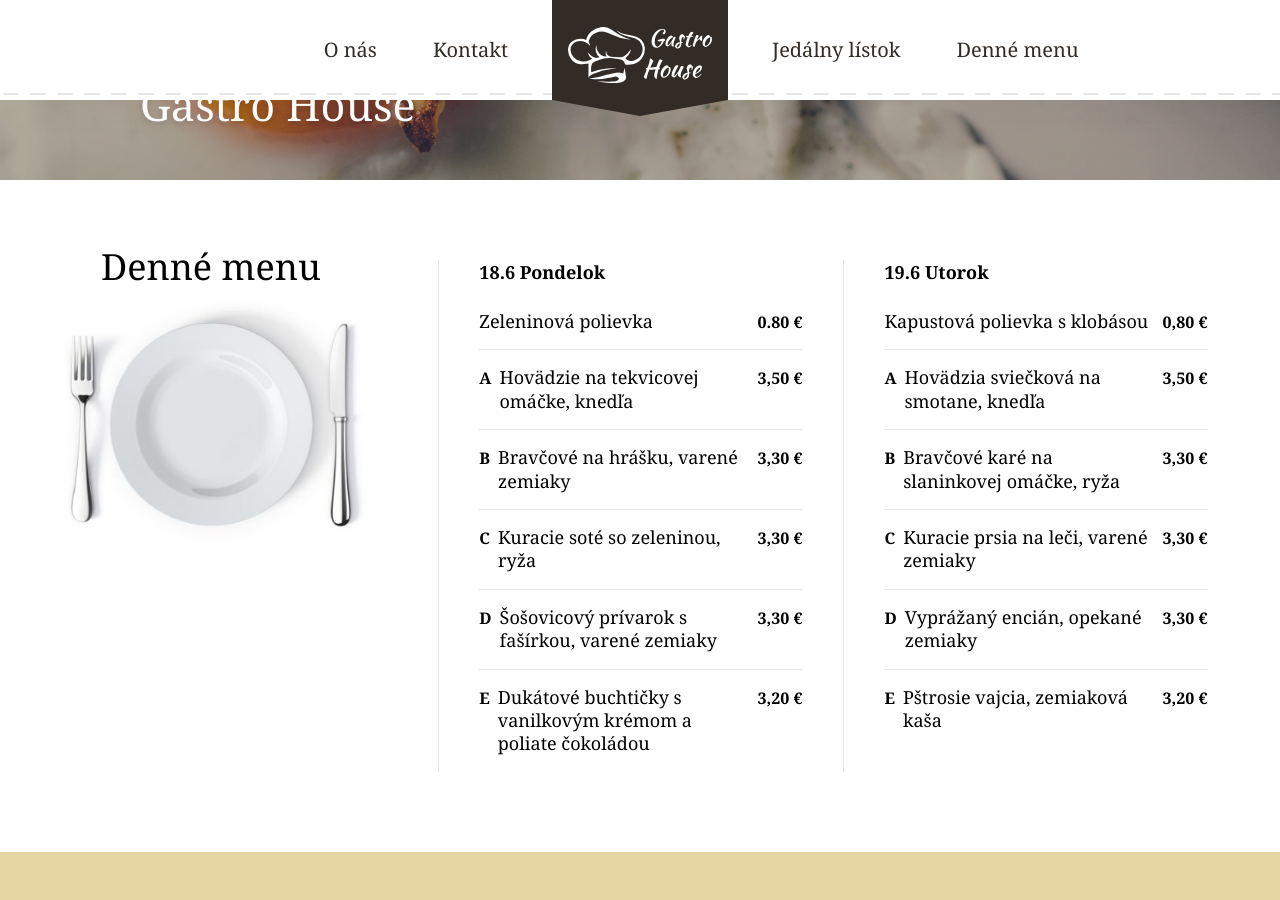
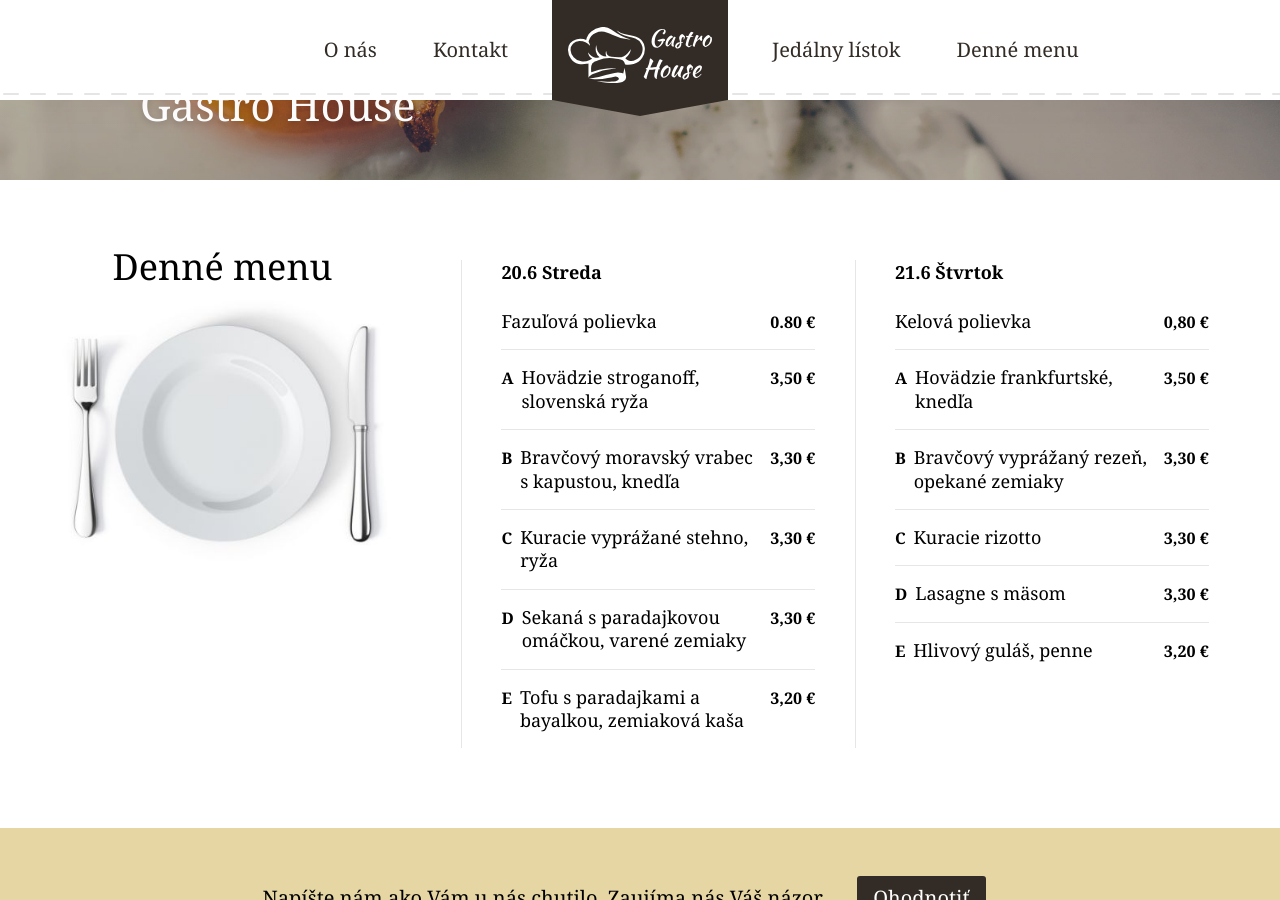
Before and after one commit to gastrohouse/web, a Jekyll site: the page built from _pages/home.html, in a window 1280 px wide and 900 px high, scrolled down 550 px. Built offline with Jekyll 4.4.1, drawn with Linux system fonts in a browser that asks for light colours.

Commit message:
Update from Forestry.io - Updated home.html

```diff
--- a/_pages/home.html
+++ b/_pages/home.html
@@ -2,44 +2,44 @@
 permalink: "/"
 layout: home
 menu:
-- day: 18.6 Pondelok
+- day: 20.6 Streda
   food:
-  - title: 'Zeleninová polievka '
+  - title: 'Fazuľová polievka '
     price: '0.80'
-  - title: Hovädzie na tekvicovej omáčke, knedľa
+  - title: Hovädzie stroganoff, slovenská ryža
     mark: A
     price: '3,50'
-  - title: Bravčové na hrášku, varené zemiaky
+  - title: Bravčový moravský vrabec s kapustou, knedľa
     mark: B
     price: '3,30'
-  - title: Kuracie soté so zeleninou, ryža
+  - title: Kuracie vyprážané stehno, ryža
     mark: C
     price: '3,30'
-  - title: "Šošovicový prívarok s fašírkou, varené zemiaky"
+  - title: Sekaná s paradajkovou omáčkou, varené zemiaky
     mark: D
     price: '3,30'
-  - title: Dukátové buchtičky s vanilkovým krémom a poliate čokoládou
+  - title: Tofu s paradajkami a bayalkou, zemiaková kaša
     mark: E
     price: '3,20'
 - food:
-  - title: Kapustová polievka s klobásou
+  - title: Kelová polievka
     price: 0,80
-  - title: Hovädzia sviečková na smotane, knedľa
+  - title: Hovädzie frankfurtské, knedľa
     mark: A
     price: '3,50'
-  - title: Bravčové karé na slaninkovej omáčke, ryža
+  - title: Bravčový vyprážaný rezeň, opekané zemiaky
     mark: B
     price: '3,30'
-  - title: Kuracie prsia na leči, varené zemiaky
+  - title: Kuracie rizotto
     mark: C
     price: '3,30'
-  - title: Vyprážaný encián, opekané zemiaky
+  - title: Lasagne s mäsom
     mark: D
     price: '3,30'
   - mark: E
     price: '3,20'
-    title: Pštrosie vajcia, zemiaková kaša
-  day: 19.6 Utorok
+    title: Hlivový guláš, penne
+  day: 21.6 Štvrtok
 intro:
   title: Gastro House
   perex: ''
```
